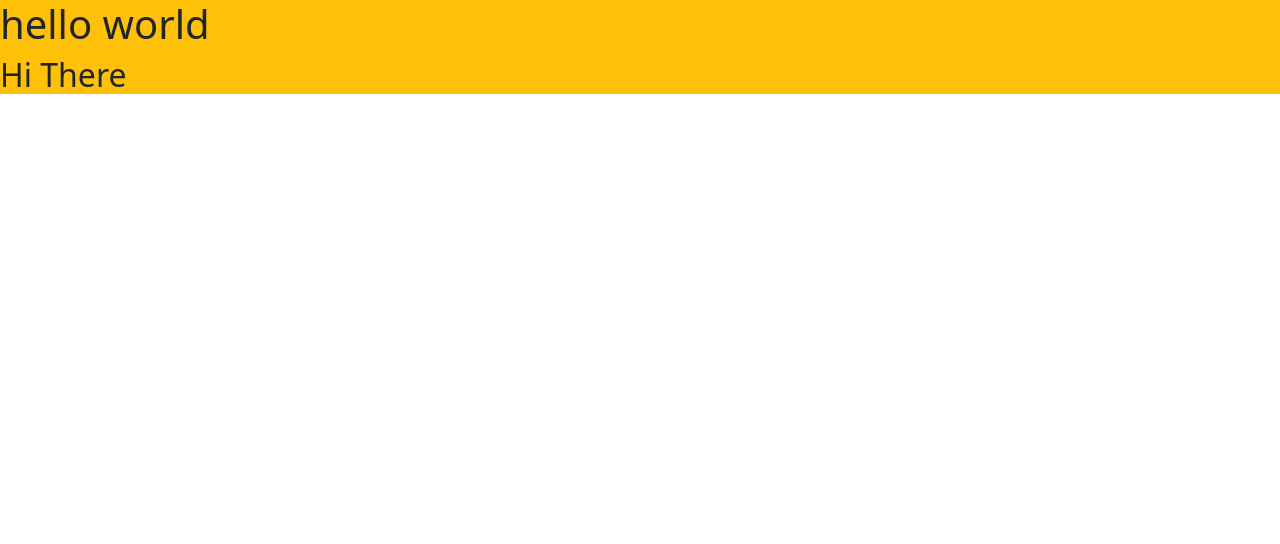
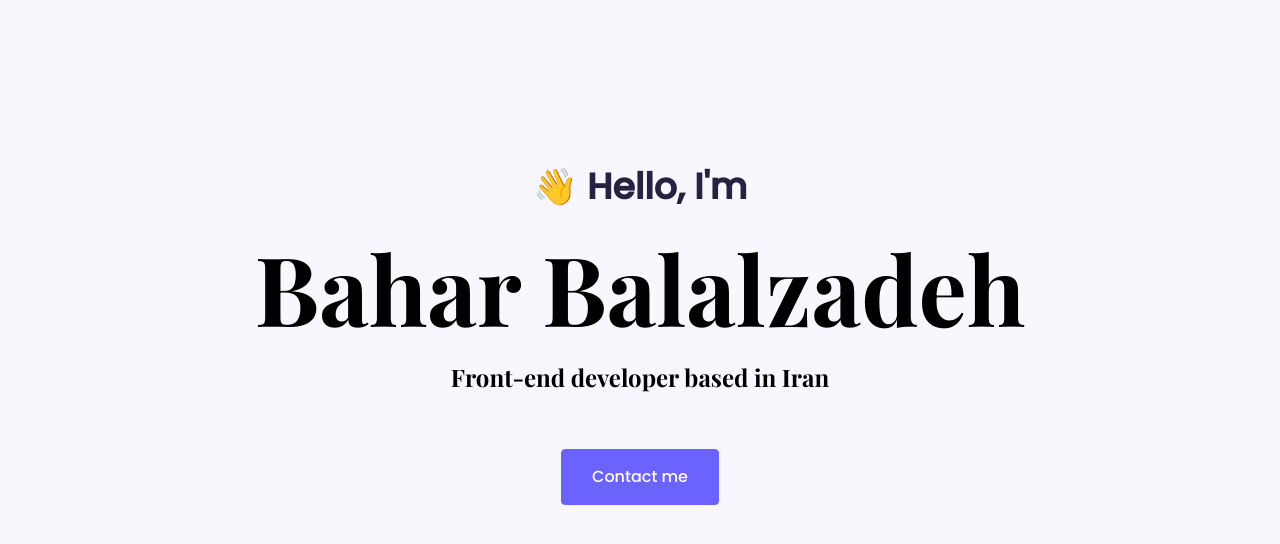
Before and after one commit to bahar-b/portfolio-project, a plain HTML site: page index.html in a window 1280 px wide. Drawn offline with nearby package versions, Linux system fonts and the light colour scheme; a web font is replaced by a local one.

Commit message:
update html and css

```diff
--- a/index.html
+++ b/index.html
@@ -4,11 +4,18 @@
     <meta charset="UTF-8" />
     <meta http-equiv="X-UA-Compatible" content="IE=edge" />
     <meta name="viewport" content="width=device-width, initial-scale=1.0" />
+    <title>Document</title>
     <link
       href="https://cdn.jsdelivr.net/npm/bootstrap@5.1.3/dist/css/bootstrap.min.css"
       rel="stylesheet"
       integrity="sha384-1BmE4kWBq78iYhFldvKuhfTAU6auU8tT94WrHftjDbrCEXSU1oBoqyl2QvZ6jIW3"
       crossorigin="anonymous"
+    />
+    <link rel="preconnect" href="https://fonts.googleapis.com" />
+    <link rel="preconnect" href="https://fonts.gstatic.com" crossorigin />
+    <link
+      href="https://fonts.googleapis.com/css2?family=Playfair+Display:wght@700&family=Poppins:ital,wght@0,500;1,600&family=Supermercado+One&display=swap"
+      rel="stylesheet"
     />
     <script
       src="https://cdn.jsdelivr.net/npm/bootstrap@5.1.3/dist/js/bootstrap.bundle.min.js"
@@ -19,15 +26,16 @@
       src="https://kit.fontawesome.com/4d3488b43a.js"
       crossorigin="anonymous"
     ></script>
-    <title>Document</title>
     <link rel="stylesheet" href="/styles/portfolio.css" />
   </head>
   <body>
-    <div class="container-flex">
-        <div class="flex bg-warning">
-      <h1>hello world</h1>
-      <h2>Hi There</h2>
-      </div>
+    <div class="content">
+      <p>👋 Hello, I'm</p>
+      <h1 >Bahar Balalzadeh</h1>
+      <h2 class="mb-5">Front-end developer based in Iran</h2>
+      <a href="#">
+        <button class="button">Contact me</button>
+      </a>
     </div>
   </body>
 </html>
--- a/styles/portfolio.css
+++ b/styles/portfolio.css
@@ -0,0 +1,39 @@
+:root{
+    --first-color:#f9f7fe;
+    --second-color:#6c63ff;
+    --third-color:#272142;
+    --defualt-font:"Poppins", sans-serif;
+    --heading-font:"Playfair Display", serif;
+}
+body {
+  font-family: var(--defualt-font);
+  background: var(--first-color);
+}
+.content {
+  margin: 160px 20px;
+  text-align: center;
+  color:black;
+}
+.content p {
+  font-size: 36px;
+  color: var(--third-color);
+  font-weight:600;
+}
+h1 {
+  font-size: 96px;
+  font-family: var(--heading-font);
+}
+h2 {
+  font-size: 24px;
+  line-height: 2;
+  font-weight:600;
+  font-family: var(--heading-font);
+}
+.button{
+    text-align:center;
+    background:var(--second-color);
+    color:white;
+    border:1px solid var(--second-color);
+    border-radius:4px;
+    padding:15px 30px;
+}
```
